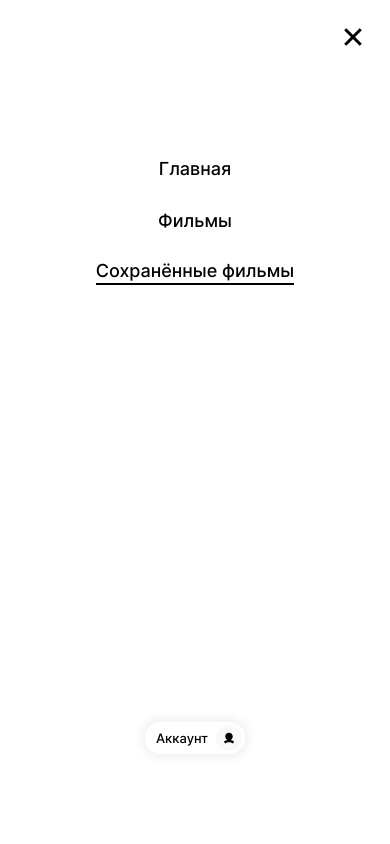
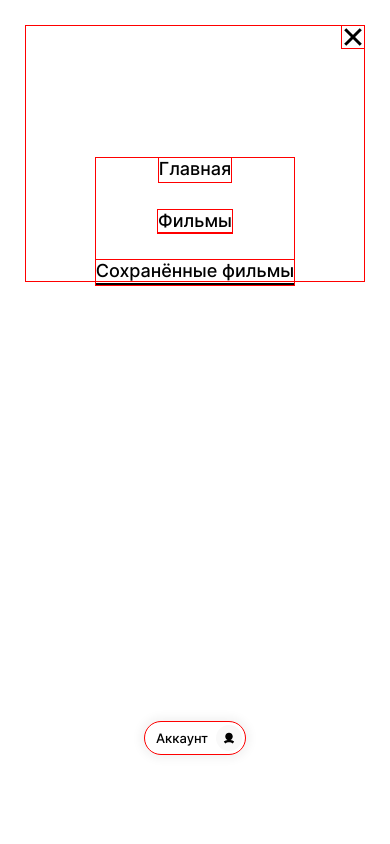
Before and after one commit to DarleneIT/movies-explorer-frontend, a React (Create React App) app in the folder frontend/: page /saved-movies in a window 390 px wide. Shown: the top 844 px of the page. Built offline with nearby package versions, Linux system fonts and the light colour scheme.

Commit message:
Исправлено центрирование фильмов на 1280

```diff
--- a/frontend/src/components/Main/Main.css
+++ b/frontend/src/components/Main/Main.css
@@ -1,6 +1,6 @@
-/* {
+* {
   outline : 1px solid red !important;
-}*/
+}
 
 .main {
   margin: 0 auto;
--- a/frontend/src/components/Movies/MoviesCardList/MoviesCardList.css
+++ b/frontend/src/components/Movies/MoviesCardList/MoviesCardList.css
@@ -8,7 +8,6 @@
 .movies-card__box {
   display: grid;
   grid-template-columns: repeat(auto-fit, 270px);
-  justify-content: center;
   gap: 39px 20px;
   margin: 0;
   padding: 0;
@@ -17,6 +16,12 @@
 @media screen and (min-width: 1281px) {
   .movies-card {
     max-width: 1140px;
+  }
+}
+
+@media screen and (max-width: 1140px) {
+  .movies-card__box {
+    justify-content: center;
   }
 }
 
--- a/frontend/src/components/SavedMovies/SavedMovies.css
+++ b/frontend/src/components/SavedMovies/SavedMovies.css
@@ -1,6 +1,7 @@
 .saved-movies {
-  margin: 0 auto;
+  margin: 0 0 0 auto;
   max-width: 1280px;
   width: 100%;
   display: grid;
+
 }
```
Also changed, not shown: frontend/src/utils/MainApi.js (added), frontend/src/utils/MoviesApi.js (added), frontend/src/utils/useful.js (added).
